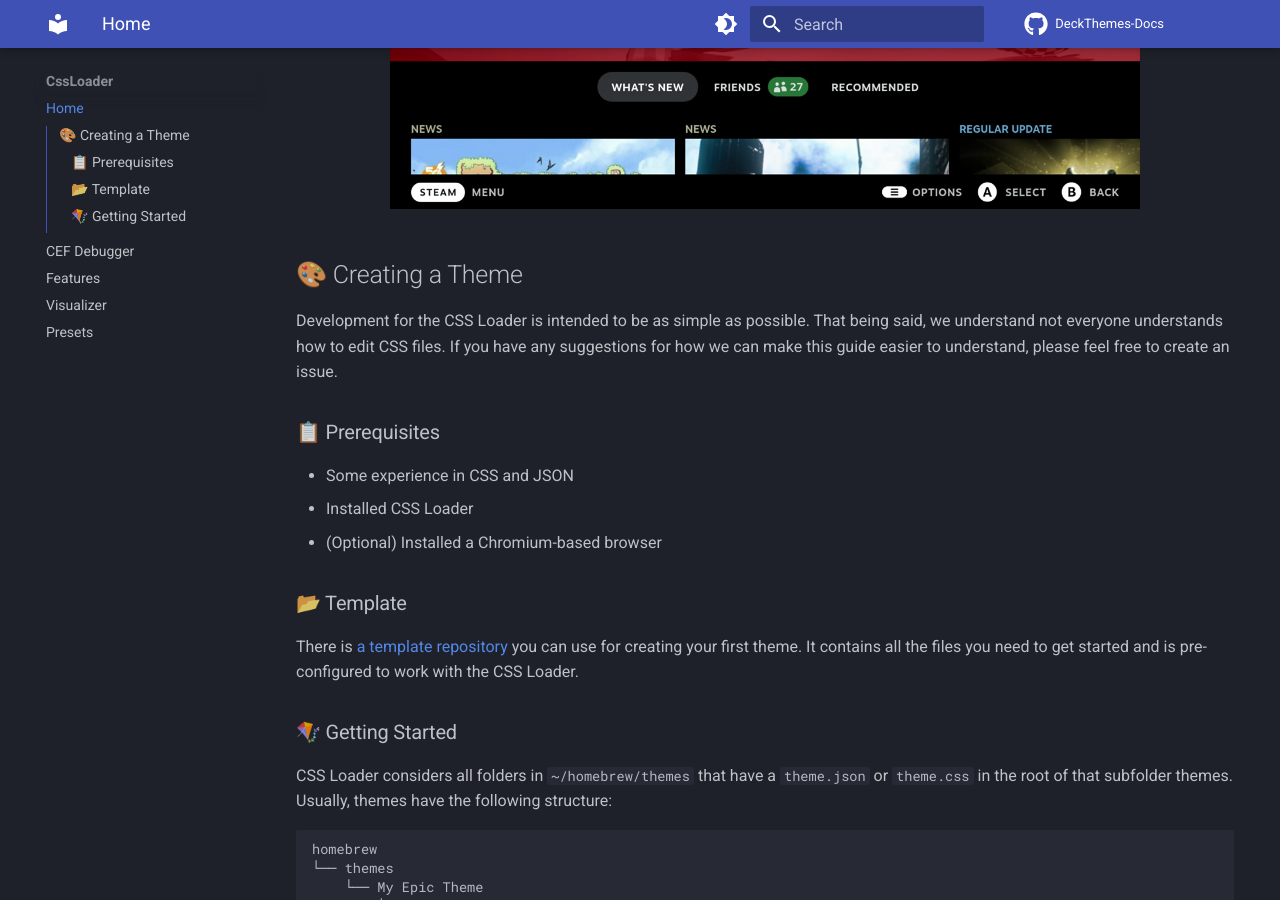
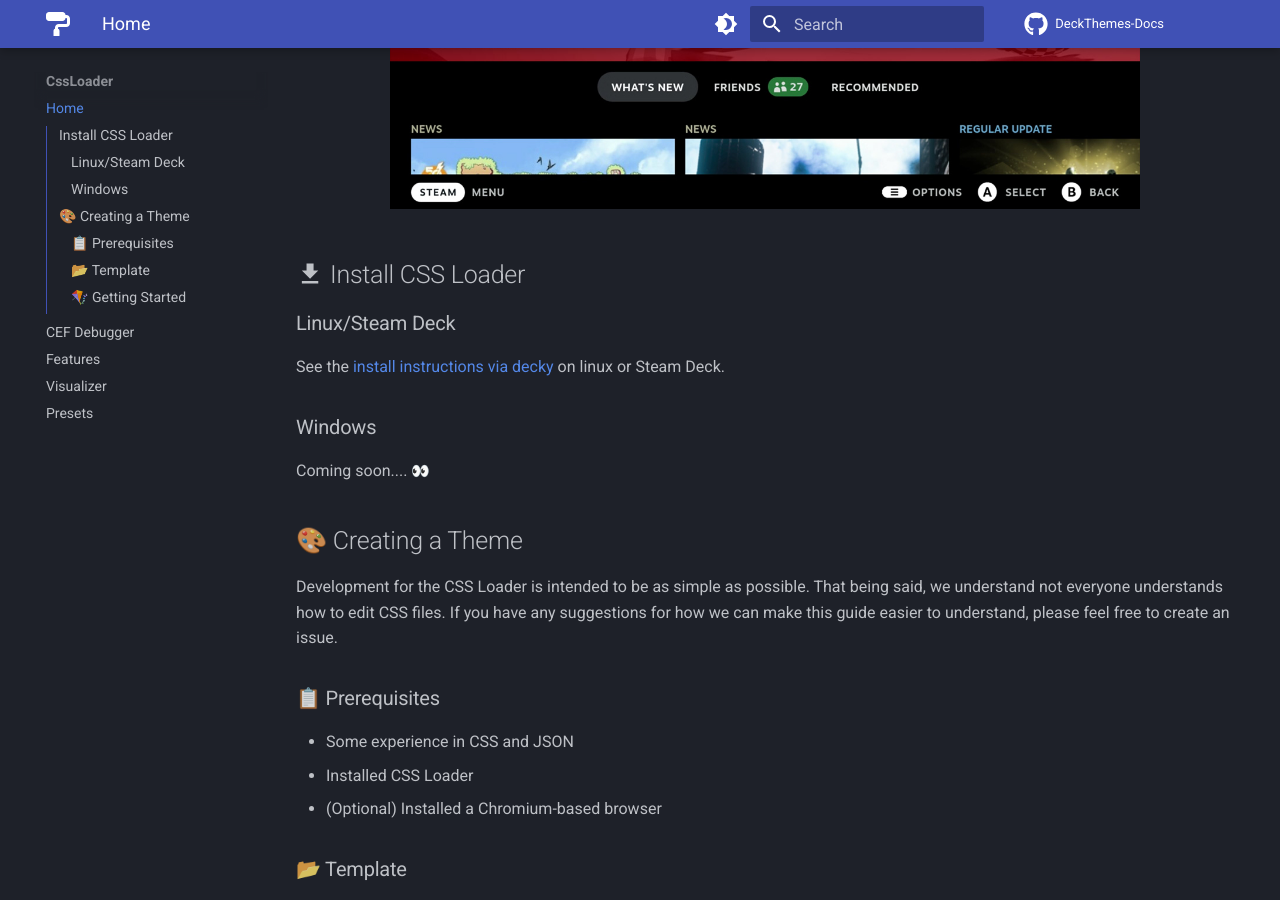
Before and after one commit to DeckThemes/DeckThemes-Docs, an MkDocs documentation site: the page built from docs/CSSLoader/index.md, in a window 1280 px wide and 900 px high, scrolled down 751 px. Built offline with MkDocs 1.6.1 and Material for MkDocs 9.7.7, drawn with Linux system fonts in a browser that asks for light colours; emoji names are drawn with the system emoji font; comment, search, counter and statistics services are not loaded.

Commit message:
Fix more docs

```diff
--- a/docs/CSSLoader/index.md
+++ b/docs/CSSLoader/index.md
@@ -9,6 +9,14 @@
   <br>
   <img src="/CSSLoader/img/Phantom.jpg" alt="CSS Loader screenshot with Phantom and Obsidian" width="80%">
 </p>
+
+## :material-download: Install CSS Loader
+
+### Linux/Steam Deck
+See the [install instructions via decky](/Install) on linux or Steam Deck.
+
+### Windows
+Coming soon.... :eyes:
 
 ## 🎨 Creating a Theme
 
--- a/mkdocs.yml
+++ b/mkdocs.yml
@@ -25,26 +25,31 @@
 
   icon:
     repo: fontawesome/brands/github
+    logo: fontawesome/solid/paint-roller
 
 nav:
   - Home:
     - Home: "index.md"
     - Install: "Install.md"
     - Submit: "Submission.md"
-  - AudioLoader:
-    - Home: "AudioLoader/index.md"
   - CssLoader:
     - Home: "CSSLoader/index.md"
     - CEF Debugger: "CSSLoader/Cef_Debugger.md"
     - Features: "CSSLoader/Features.md"
     - Visualizer: "CSSLoader/Visualizer.md"
     - Presets: "CSSLoader/Presets.md"
+  - AudioLoader:
+    - Home: "AudioLoader/index.md"
 
 markdown_extensions:
   - admonition
   - pymdownx.details
   - pymdownx.superfences
   - def_list
+  - attr_list
+  - pymdownx.emoji:
+      emoji_index: !!python/name:materialx.emoji.twemoji
+      emoji_generator: !!python/name:materialx.emoji.to_svg
   - pymdownx.tasklist:
       custom_checkbox: true
   - toc:
```
Also changed, not shown: docs/CSSLoader/Presets.md (+1 -1 lines), docs/Submission.md (+12 -12 lines).
